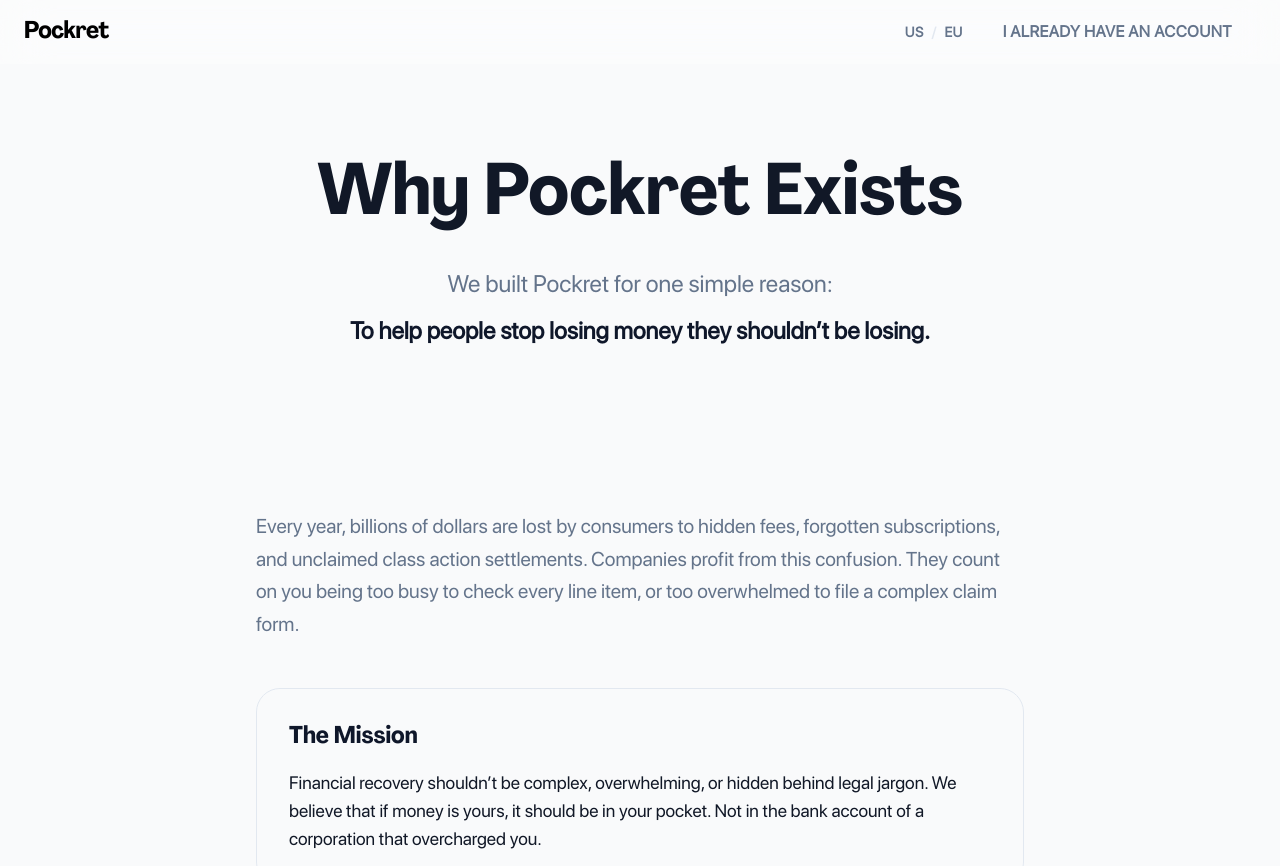
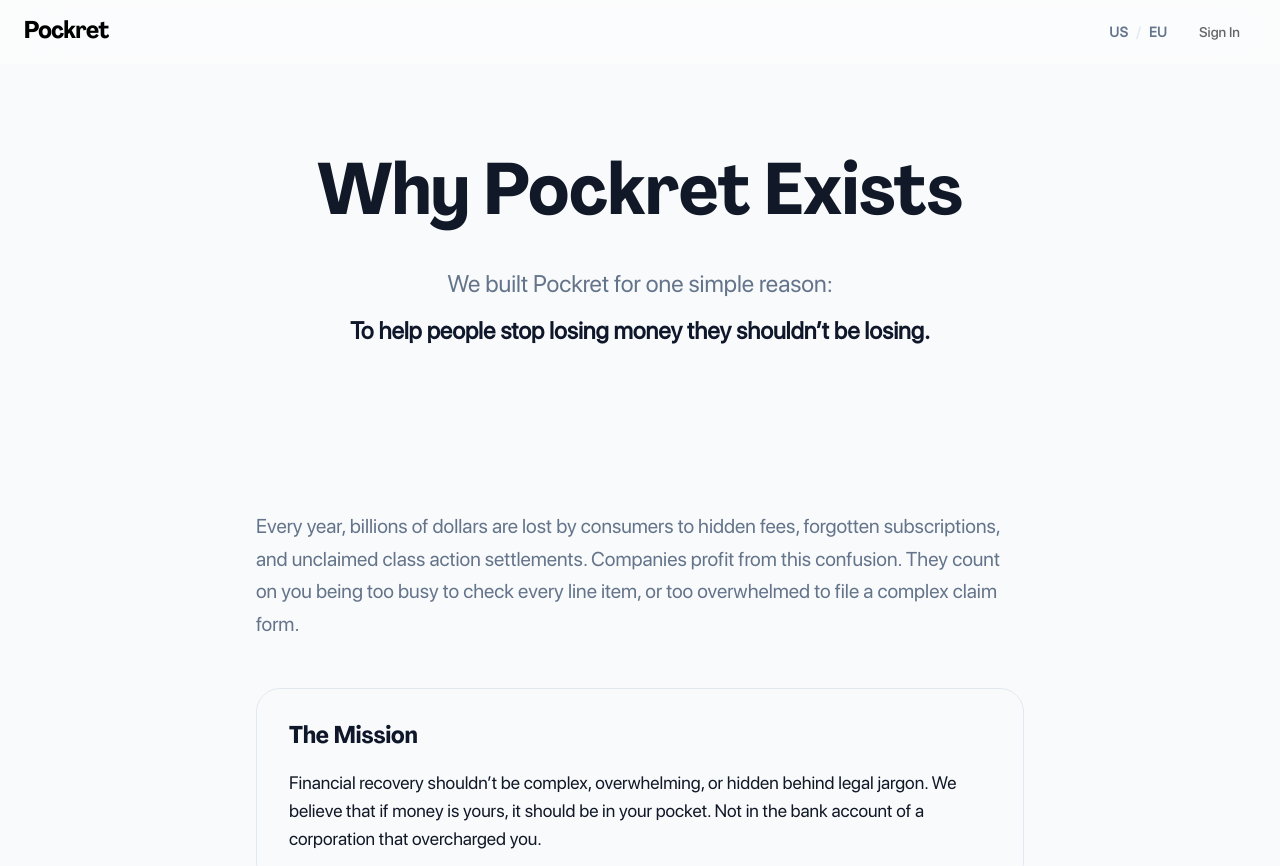
Before and after one commit to parallelventures/pockret, a Next.js app: page /why in a window 1280 px wide. Shown: the top 866 px of the page. Built offline with nearby package versions, Linux system fonts and the light colour scheme; no server answers.

Commit message:
fix: Safari video autoplay, font display swap, navbar Sign In style

```diff
--- a/src/app/fonts.ts
+++ b/src/app/fonts.ts
@@ -3,19 +3,23 @@ import localFont from "next/font/local";
 export const ppAgrandirHeading = localFont({
     src: "../fonts/Agrandir Narrow Bold.woff2",
     variable: "--font-heading",
+    display: "swap",
 });
 
 export const ppAgrandirBody = localFont({
     src: "../fonts/PPAgrandir-Regular.otf",
     variable: "--font-body",
+    display: "swap",
 });
 
 export const sfProDisplay = localFont({
     src: "../fonts/sfprodisplaymedium.otf",
     variable: "--font-sf-pro",
+    display: "swap",
 });
 
 export const sfProDisplayRegular = localFont({
     src: "../fonts/sfprodisplayregular.otf",
     variable: "--font-sf-pro-regular",
+    display: "swap",
 });
--- a/src/app/page.tsx
+++ b/src/app/page.tsx
@@ -17,6 +17,15 @@ export default function Home() {
   useEffect(() => {
     const video = videoRef.current;
     if (!video) return;
+
+    // Force autoplay on mount (Safari fix)
+    const playVideo = () => {
+      video.play().catch(() => {
+        // Autoplay blocked, user interaction required
+      });
+    };
+
+    playVideo();
 
     const handleTimeUpdate = () => {
       if (video.duration && video.currentTime >= video.duration - 0.1) {
--- a/src/components/navbar.tsx
+++ b/src/components/navbar.tsx
@@ -7,7 +7,7 @@ import { Button } from '@/components/ui/button'
 import { createClient } from '@/lib/supabase'
 import { useRouter } from 'next/navigation'
 
-import { ppAgrandirHeading } from "@/app/fonts";
+import { ppAgrandirHeading, sfProDisplay } from "@/app/fonts";
 
 export function Navbar() {
     const { user, loading } = useUser()
@@ -70,9 +70,9 @@ export function Navbar() {
                                 </div>
                             ) : (
                                 <Link href="/login">
-                                    <Button variant="ghost" className="font-bold text-text-muted hover:bg-accent/50 uppercase tracking-wide">
-                                        I ALREADY HAVE AN ACCOUNT
-                                    </Button>
+                                    <button className={`${sfProDisplay.className} px-4 py-2 text-sm font-medium text-black/60 hover:text-black transition-colors duration-200 cursor-pointer`}>
+                                        Sign In
+                                    </button>
                                 </Link>
                             )}
                         </>
```
